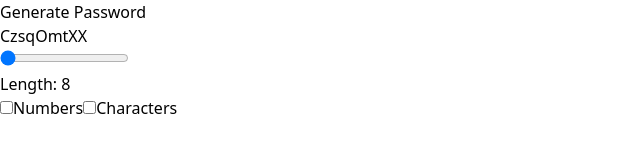
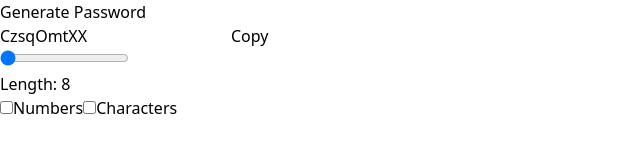
Before and after one commit to ayesharashid11/Code-with-React, a React (Vite) app: page / in a window 1280 px wide. Shown: the top 160 px of the page, without its empty margins (0-640 px from the left). Built offline with nearby package versions, Linux system fonts and the light colour scheme.

Commit message:
feat: copy  password and useref.

```diff
--- a/src/Components/GenPass.jsx
+++ b/src/Components/GenPass.jsx
@@ -1,4 +1,4 @@
-import React, { useCallback, useState, useEffect } from 'react'
+import React, { useCallback, useState, useEffect, useRef } from 'react'
 
 const GenPass = () => {
   const [length, setLength] = useState(8);
@@ -19,12 +19,19 @@ const GenPass = () => {
   useEffect(() => {
     GenPass()
   }, [length, number, characters])
+  const copyPass = useRef(null);
+  const copyPasswordtoClipboard = useCallback(() => {
+    copyPass.current?.select();
+    copyPass.current?.setSelectionRange(0, 9);
+    navigator.clipboard.writeText(password)
+  }, [password])
   return (
     <div className='bg-slate-800 min-h-screen '>
       <div className='bg-zinc-600 w-2/4 p-6 rounded-xl'>
         <h2 className='flex justify-center text-2xl text-pink-500'>Generate Password</h2>
         <div>
-          <input type='text' className='w-9/12 p-3 m-3 rounded-xl' value={password} />
+          <input type='text' className='w-9/12 p-3 m-3 rounded-xl' value={password} ref={copyPass} />
+          <button onClick={copyPasswordtoClipboard}>Copy</button>
           <div className='flex  m-2'>
             <input className=' m-2' type='range' value={length}
               onChange={(e) => setLength(e.target.value)} min={8} max={20} />
```
